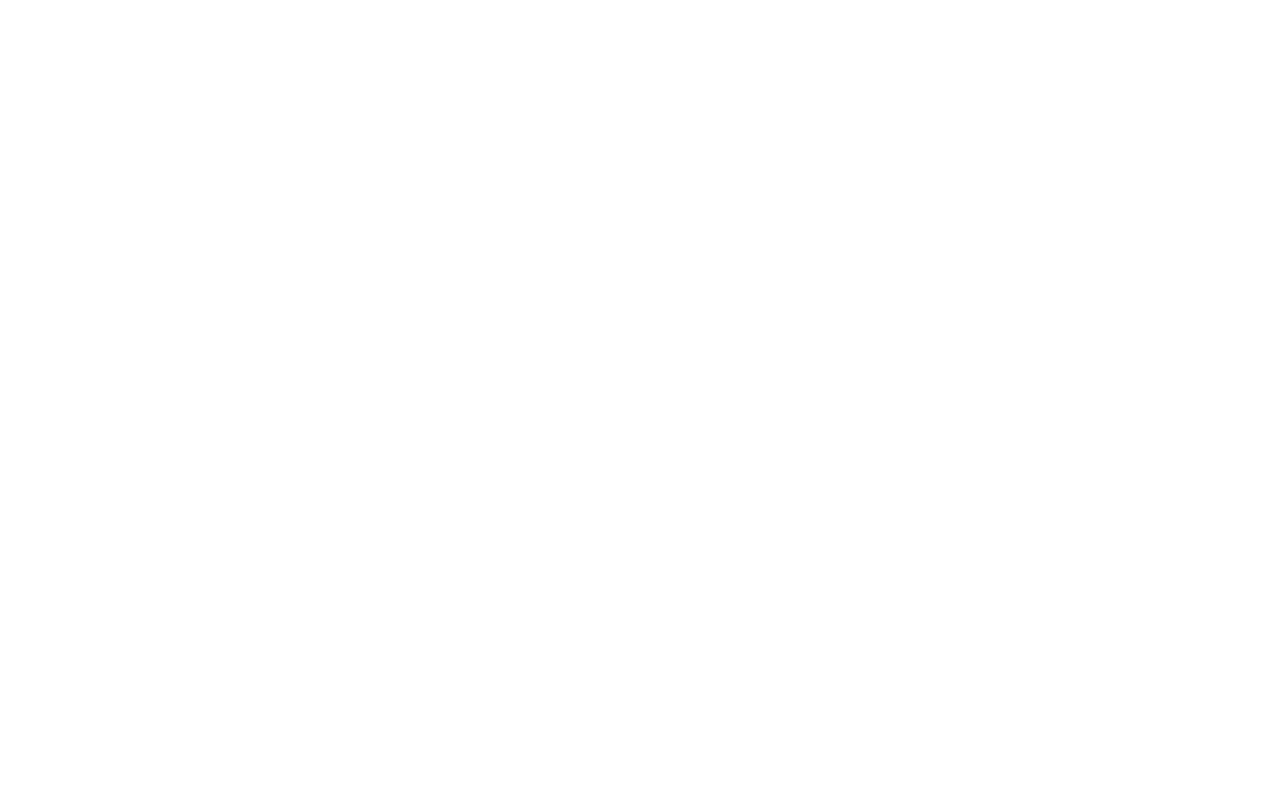
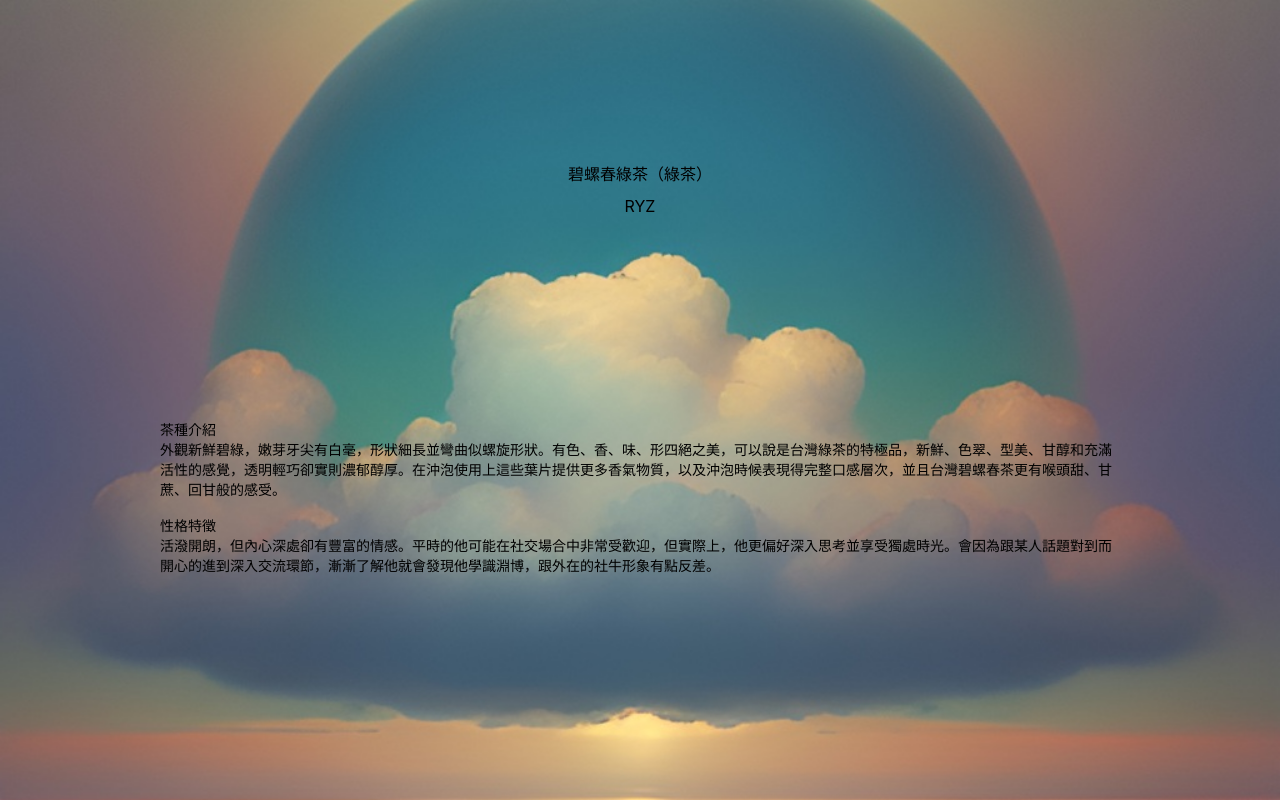
Before and after one commit to purplesheep0000/IM_Island, a React (Create React App) app in the folder Frontend/: page /result in a window 1280 px wide. Before the commit this address had no page. Built offline with nearby package versions, Linux system fonts and the light colour scheme.

Commit message:
add result page

```diff
--- a/Frontend/src/App.js
+++ b/Frontend/src/App.js
@@ -2,19 +2,26 @@
 
 import './App.css';
 import { BrowserRouter as Router, Route, Routes } from "react-router-dom";
+import { Provider } from 'react-redux';
+import store from './redux/store'; // 导入 Redux 存储
 import db from "./db"; // 正確的引入方式
 
 import MainPage from "./pages/mainPage";
 import StartPage from "./pages/startPage";
+import ResultPage from  "./pages/resultPage";
 
 function App() {
   return (
+    <Provider store={store}>
+
     <Router>
       <Routes>
         <Route path="/" element={<StartPage/>}/>
         <Route path="/main" element={<MainPage/>}/>
+        <Route path="/result" element={<ResultPage/>}/>
       </Routes>
     </Router>
+    </Provider>
   );
 }
 
--- a/Frontend/src/pages/mainPage.jsx
+++ b/Frontend/src/pages/mainPage.jsx
@@ -1,10 +1,7 @@
 import React, { useState } from 'react';
 import background from "../asset/bg.jpg";
 import { useNavigate } from 'react-router-dom';
-
-const MainPage = ({ onStartClick }) => {
-    const navigate = useNavigate();
-    var resu = 0;
+import { useDispatch } from 'react-redux';
 
 const questions = [
     {
@@ -89,34 +86,39 @@
     }
 ];
 
+const sleep = ms => new Promise(r => setTimeout(r, ms));
+
+const MainPage = ({ onStartClick }) => {
+    const navigate = useNavigate();
+    const dispatch = useDispatch();
+    var resu = 0;
+
     const [currentQuestionIndex, setCurrentQuestionIndex] = useState(0);
     const [personalityScores, setPersonalityScores] = useState({ R: 0, S: 0, T: 0 });
-    const [selectedOptionScore, setSelectedOptionScore] = useState(0);
+    // const [selectedOptionScore, setSelectedOptionScore] = useState(0);
     const handleOptionClick = (index) => {
         // 根據選項的索引設置相應的分數
         switch (index) {
             case 0:
-                setSelectedOptionScore(3); // A選項為3分
+                handleNextQuestion(3); // A選項為3分
                 break;
             case 1:
-                setSelectedOptionScore(2); // B選項為2分
+                handleNextQuestion(2); // B選項為2分
                 break;
             case 2:
-                setSelectedOptionScore(1); // C選項為1分
+                handleNextQuestion(1); // C選項為1分
                 break;
             default:
-                setSelectedOptionScore(0);
+                handleNextQuestion(0);
         }
     };
 
-    const handleNextQuestion = () => {
+    const handleNextQuestion = (selectedOptionScore) => {
         if(currentQuestionIndex < questions.length - 1){
-
             setCurrentQuestionIndex(currentQuestionIndex + 1);
         }
 
         if (currentQuestionIndex < questions.length ) {
-
             // 根據選擇的選項分數更新分數
             if (selectedOptionScore !== undefined) {
                 const updatedScores = { ...personalityScores };
@@ -129,10 +131,9 @@
                 } else if (currentQuestionIndex === 4 || currentQuestionIndex === 7) {
                     updatedScores.T += selectedOptionScore;
                 }
-
-
                 setPersonalityScores(updatedScores);
-                console.log(personalityScores);
+                // console.log(updatedScores);
+                console.log(currentQuestionIndex, updatedScores)
             }
 
             }
@@ -169,7 +170,8 @@
                         resu = 6;
                         break;
                     }
-                    console.log(resu);
+                    dispatch({ type: 'SET_PARAMETER', payload: resu });
+                    navigate("/result");
         }
     };
 
@@ -185,7 +187,7 @@
                 {questions[currentQuestionIndex].options.map((option, index) => (
                     <button key={index} className='w-48 h-1/6 my-2 rounded-lg border-2' onClick={() => handleOptionClick(index)}>{option}</button>
                 ))}
-                   <button onClick={handleNextQuestion}>下一題</button>
+                   {/* <button onClick={handleNextQuestion}>下一題</button> */}
                 </div>
             </div>
         </div>
--- a/Frontend/src/pages/resultPage.jsx
+++ b/Frontend/src/pages/resultPage.jsx
@@ -1,25 +1,72 @@
 import React from 'react';
 import background from "../asset/bg.jpg";
 import { useNavigate } from "react-router-dom";
+import { useSelector } from 'react-redux';
+
+
+const result_context = [
+    {"title": "碧螺春綠茶（綠茶）",
+    "type": "RYZ",
+    "intro": "外觀新鮮碧綠，嫩芽牙尖有白毫，形狀細長並彎曲似螺旋形狀。有色、香、味、形四絕之美，可以說是台灣綠茶的特極品，新鮮、色翠、型美、甘醇和充滿活性的感覺，透明輕巧卻實則濃郁醇厚。在沖泡使用上這些葉片提供更多香氣物質，以及沖泡時候表現得完整口感層次，並且台灣碧螺春茶更有喉頭甜、甘蔗、回甘般的感受。",
+    "person": "活潑開朗，但內心深處卻有豐富的情感。平時的他可能在社交場合中非常受歡迎，但實際上，他更偏好深入思考並享受獨處時光。會因為跟某人話題對到而開心的進到深入交流環節，漸漸了解他就會發現他學識淵博，跟外在的社牛形象有點反差。"},
+    {"title": "文山包種茶（青茶）",
+    "type": "RYT",
+    "intro": "外觀芽葉自然捲曲、條索緊結整齊，色澤墨綠帶油光。茶湯水色蜜黃碧綠，入口滋味圓滑甘醇有活性，香氣則以具新鮮、幽雅撲鼻的清香為上品，清香幽雅似花香，是特別注重香氣品質的一種茶類。飲用文山包種茶，除了茶湯滋味滑潤，入口生津帶活性。",
+    "person": "純樸卻又熟悉且暖心，對誰都很好，溫柔善良的個性使人想與他親近。大家遇到煩心事，常常會想跟他聊聊，因為聊完所獲得的正能量能讓人滿血復活，是大家心中的小太陽。"},
+    {"title": "老式凍頂烏龍茶（青茶）",
+    "type": "RSZ",
+    "intro": "外觀講究整齊、龍形條索、葉尖捲曲呈現半球形，色澤墨綠帶油光。茶湯水色有金黃色、蜜黃色跟橙黃色。香氣以清純為重，製造過程中發酵較輕屬於花香、發酵較重屬於成熟果香。滋味上重視喉韻，圓滑順口、甘甜醇厚，在喉嚨有著清爽的餘韻，喉韻十足並且帶有明顯的焙火韻味和香氣，是講究喉韻的茶。",
+    "person": "為人成熟，氣場強大，給人可靠且老練的感覺，只要是他說的話，都會讓人覺得有說服力。個性堅毅，沒有做不來的事，一旦下定決心要認真做一件事，一定會堅持到底。"},
+    {"title": "鐵觀音茶（青茶）",
+    "type": "XST",
+    "intro": "茶條捲曲、壯結、沉重，呈青蒂綠腹蜻蜓頭狀。色澤鮮潤，砂綠顯，紅點明，葉表帶白霜，這是優質鐵觀音的重要特徵之一。茶湯色金黃，濃艷清澈，葉底肥厚明亮，具綢面光澤。依據不同的發酵度、季節、地質分列等級，香氣也各有特色。鐵觀音葉質厚實，經沖泡後香氣濃郁、回韻持久，味濃而醇厚，微澀中帶甘潤、香味高、回甘持久、韻味足，飲後齒頰留香，稱之為「觀音韻」。",
+    "person": "深沉穩重，散發的神祕、獨特氣息讓人覺得難以捉摸，認識後會發現他意外的貼心且會照顧人。"},
+    {"title": "東方美人茶（青茶）",
+    "type": "XYT",
+    "intro": "東方美人的製茶程式精細繁瑣。 因為採細嫩的心芽製成，所以茶湯富含豐富的胺基酸，滋味甘甜爽口，茶湯不苦不澀， 茶樹嫩芽經茶小綠葉蟬吸食，茶菁因異常代謝生成特殊物質而產生天然蜜香味，東方美人茶的茶葉形態勻整，色澤翠綠，葉片完整，展開後色澤鮮豔，造型美觀。",
+    "person": "在嚴厲家教下長成的公主，永遠以最好的姿態待人且為人處事真誠有禮"},
+    {"title": "台茶18號紅玉紅茶（紅茶",
+    "type": "XYZ",
+    "intro": "散發出淡淡之薄荷加肉桂香，滋味醇厚，茶湯口感收斂性強，入喉具強烈收縮感，會有些微澀的感覺，喝起來無甜分，此乃茶多酚含量高，經全發酵後，轉化成茶黃質及茶紅質，有豐富內涵之呈現。此種迷人之香氣及滋味，即源自於原生種台灣山茶，是極為獨特之品種。",
+    "person": "強烈且獨特有個性，初見時會覺得難以親近，卻讓人忍不住想  更加了解"},
+    {"title": "台茶8號阿薩姆紅茶（紅茶）",
+    "type": "RST",
+    "intro": "茶湯偏紅、亮澤，沖泡時香氣撲鼻，味道濃郁富有甘醇香氣，濃稠、濃烈、有麥芽香或蔗糖香，口感略帶澀味，茶香濃郁活潑的茶韻基底調性使其極適合拿來當奶茶飲用。",
+    "person": "是派對的中心，亮眼且活潑的個性與所有人都處的來，不論是外國人或老人小孩都是他的朋友"},
+    {"title": "普洱茶（黑茶）",
+    "type": "XSZ",
+    "intro": "普洱茶因制程特殊而具備後發酵的能力，生茶品風味天然、氣強，較苦澀而喉韻明顯，陳放可使苦澀降低並產生迷人的陳韻，優質陳茶香氣融合，湯滑水甜，茶質口感豐厚具包覆感，使品飲者深度感受其韻味，即為普洱特有的茶韻。",
+    "person": "具有天然的魅力和氣質，不經過修飾也能散發出獨特的魅力，讓人心生敬畏，經過時間的沉澱而變得更加迷人，具有悠然自得的態度，不急不躁，懂得等待和享受生活中的美好。"},
+]
 
 const StartPage = ({ onStartClick }) => {
     const navigate = useNavigate();
-
-    const startGame = () => {
-        navigate("/main");
-    }
+    const parameter = useSelector(state => state.result) ;
+    console.log(parameter)
 
     return (
-        <div className="h-screen w-screen bg-scroll bg-cover bg-center flex items-center justify-center" style={{
+        <div className="h-screen w-screen bg-cover bg-center flex items-center justify-center" style={{
             backgroundImage: `url(${background})`,
           }}>
             <div className='h-3/4 w-3/4 grid grid-row-3 grid-flow-row gap-4'>
-                <div className='flex justify-center items-center'>
-                    <div className='w-48 flex justify-center items-center'>你適合.....</div>
+                <div className='row-span-1 flex flex-col justify-center items-center gap-2'>
+                    <div className='w-40 flex justify-center items-center'>{result_context[parameter].title}</div>
+                    <div className='w-24 flex justify-center items-center'>{result_context[parameter].type}</div>
                 </div>
-                {/* <div className='row-span-2 flex flex-col items-center justify-center'>
-                    <button onClick={() => startGame()} className='w-48 h-1/6 my-2 rounded-lg border-2'> 開始你的旅途吧 </button>
-                </div> */}
+                <div className='row-span-2 flex flex-col items-center justify-center gap-4 overflow-y-scroll'>
+                    <div className='text-sm'>
+                        <span> 茶種介紹 </span>
+                        <div>
+                            {result_context[parameter].intro}
+                        </div>
+                    </div>
+                    <div className='text-sm'>
+                        <span> 性格特徵 </span>
+                        <div>
+                            {result_context[parameter].person}
+                        </div>
+                    </div>
+                </div>
             </div>
         </div>
     );
--- /dev/null
+++ b/Frontend/src/redux/reducer.js
@@ -0,0 +1,14 @@
+// parameterReducer.js
+
+const initialState = 0;
+
+const parameterReducer = (state = initialState, action) => {
+  switch (action.type) {
+    case 'SET_PARAMETER':
+      return action.payload;
+    default:
+      return state;
+  }
+};
+
+export default parameterReducer;
--- /dev/null
+++ b/Frontend/src/redux/store.js
@@ -0,0 +1,10 @@
+import { createStore, combineReducers } from 'redux';
+import parameterReducer from './reducer'; // 导入您的 reducer
+
+const rootReducer = combineReducers({
+    result: parameterReducer
+  });
+
+const store = createStore(rootReducer); // 创建 Redux store，并将 reducer 添加到 store 中
+
+export default store;
```
Also changed, not shown: Frontend/package.json (+8 -1 lines), 1 other file (tests, documents, lock files or other folders). Lines whose indentation alone changed are shown as unchanged.
